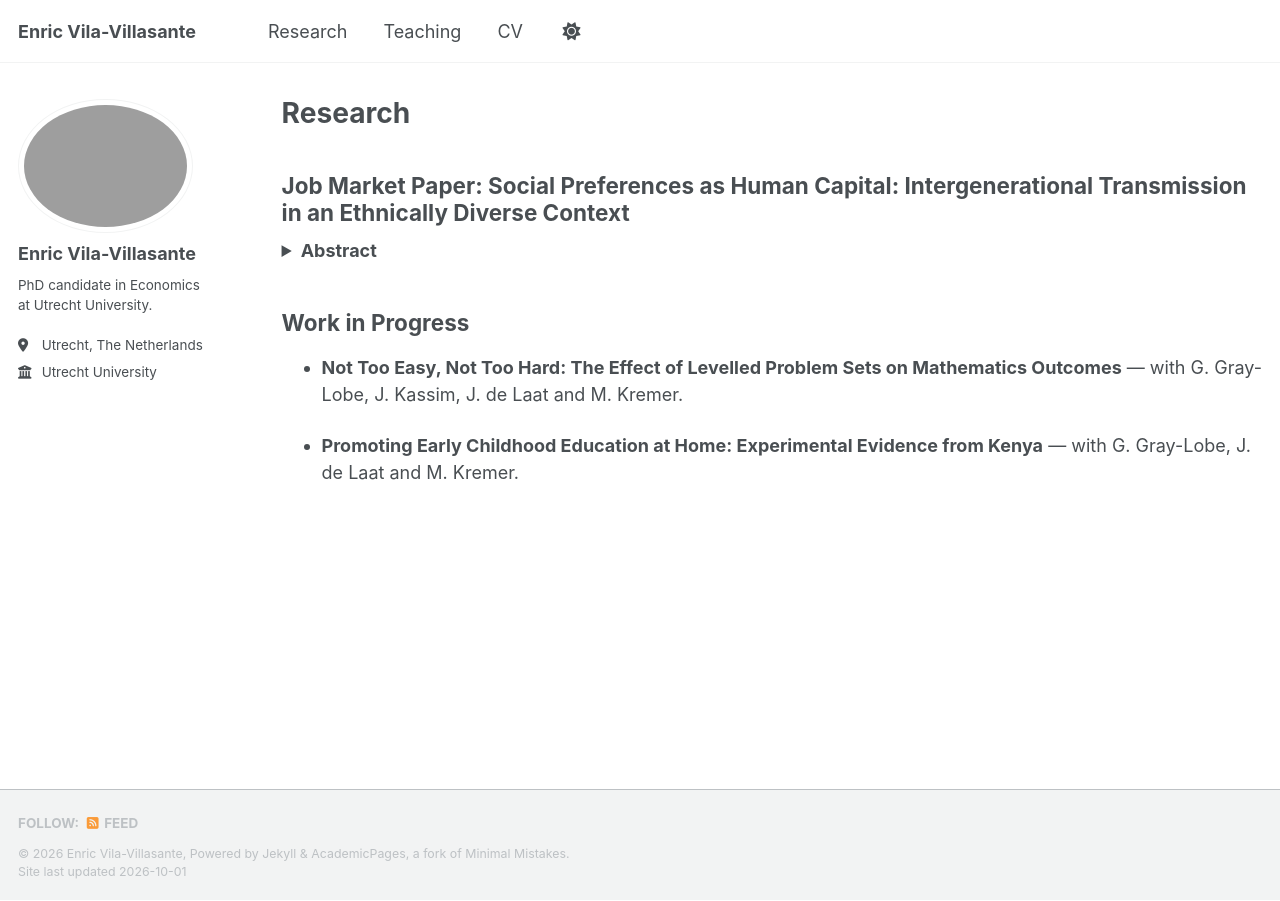
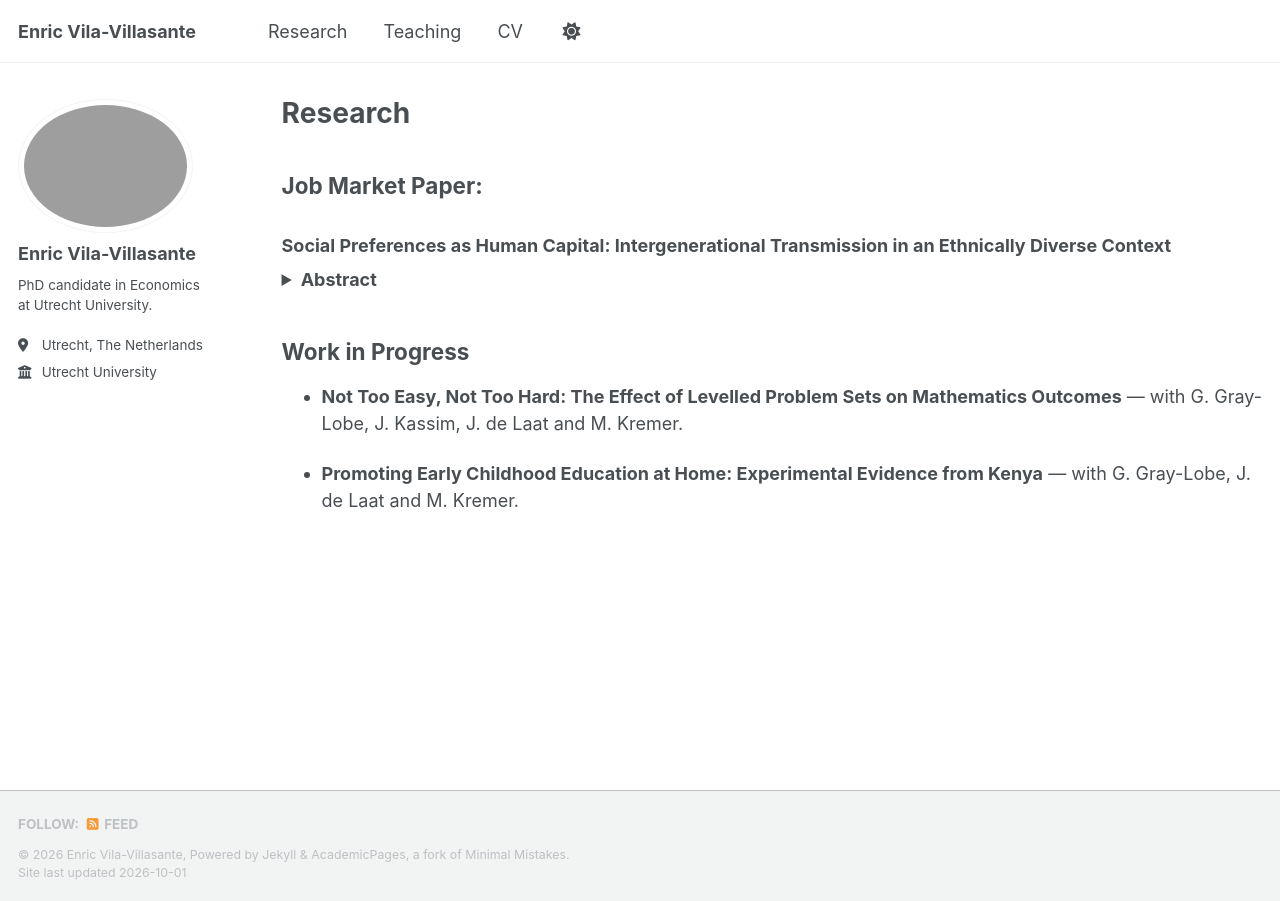
Before and after one commit to enricviladv/enricviladv.github.io, a Jekyll site: the page built from _pages/research.md, in a window 1280 px wide. Built offline with Jekyll 4.4.1, drawn with Linux system fonts in a browser that asks for light colours; a script that is not in the unit is left out.

```diff
--- a/_pages/research.md
+++ b/_pages/research.md
@@ -5,7 +5,9 @@ permalink: /research/
 author_profile: true
 ---
 
-## Job Market Paper: Social Preferences as Human Capital: Intergenerational Transmission in an Ethnically Diverse Context
+## Job Market Paper:
+
+### Social Preferences as Human Capital: Intergenerational Transmission in an Ethnically Diverse Context
 
 
 
```
